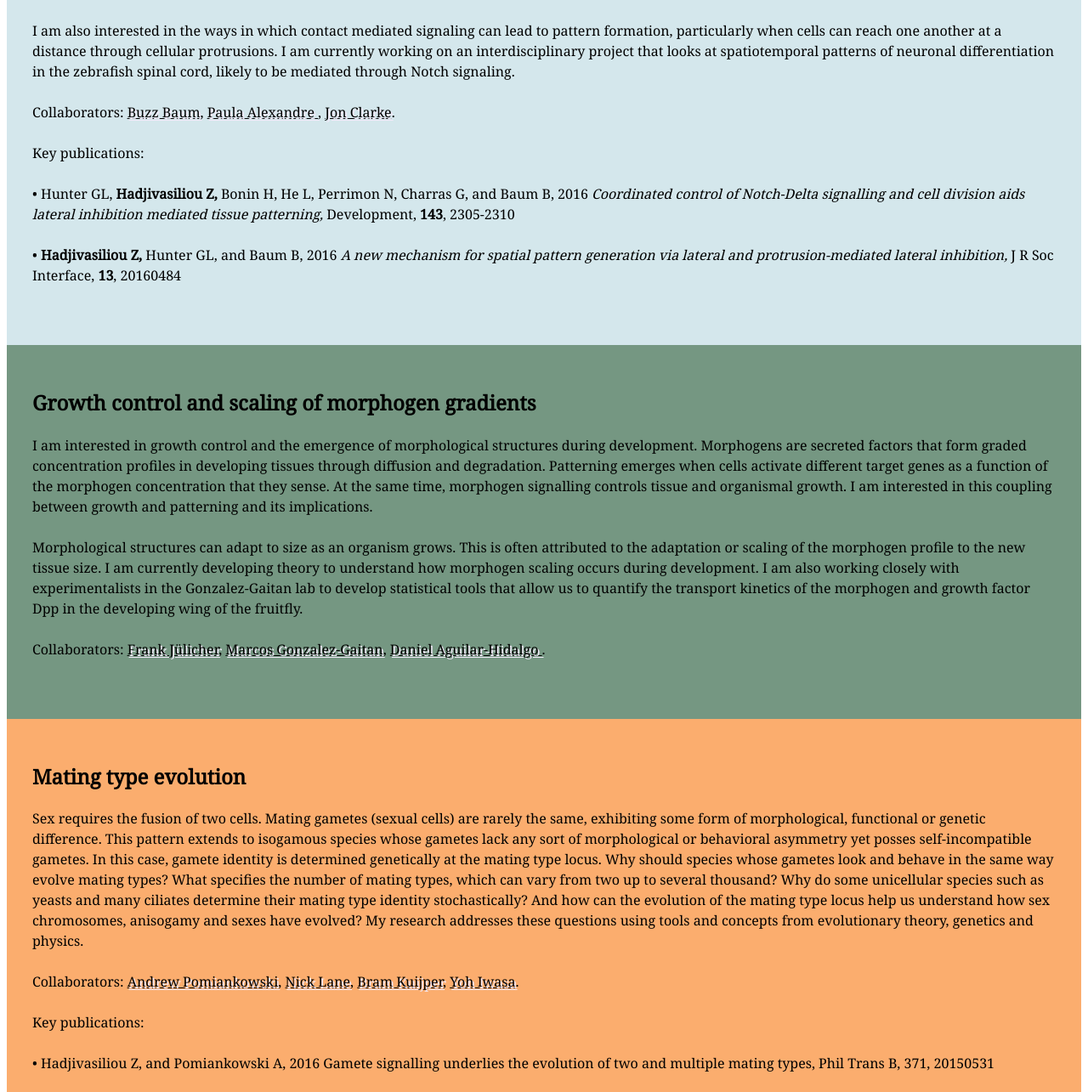
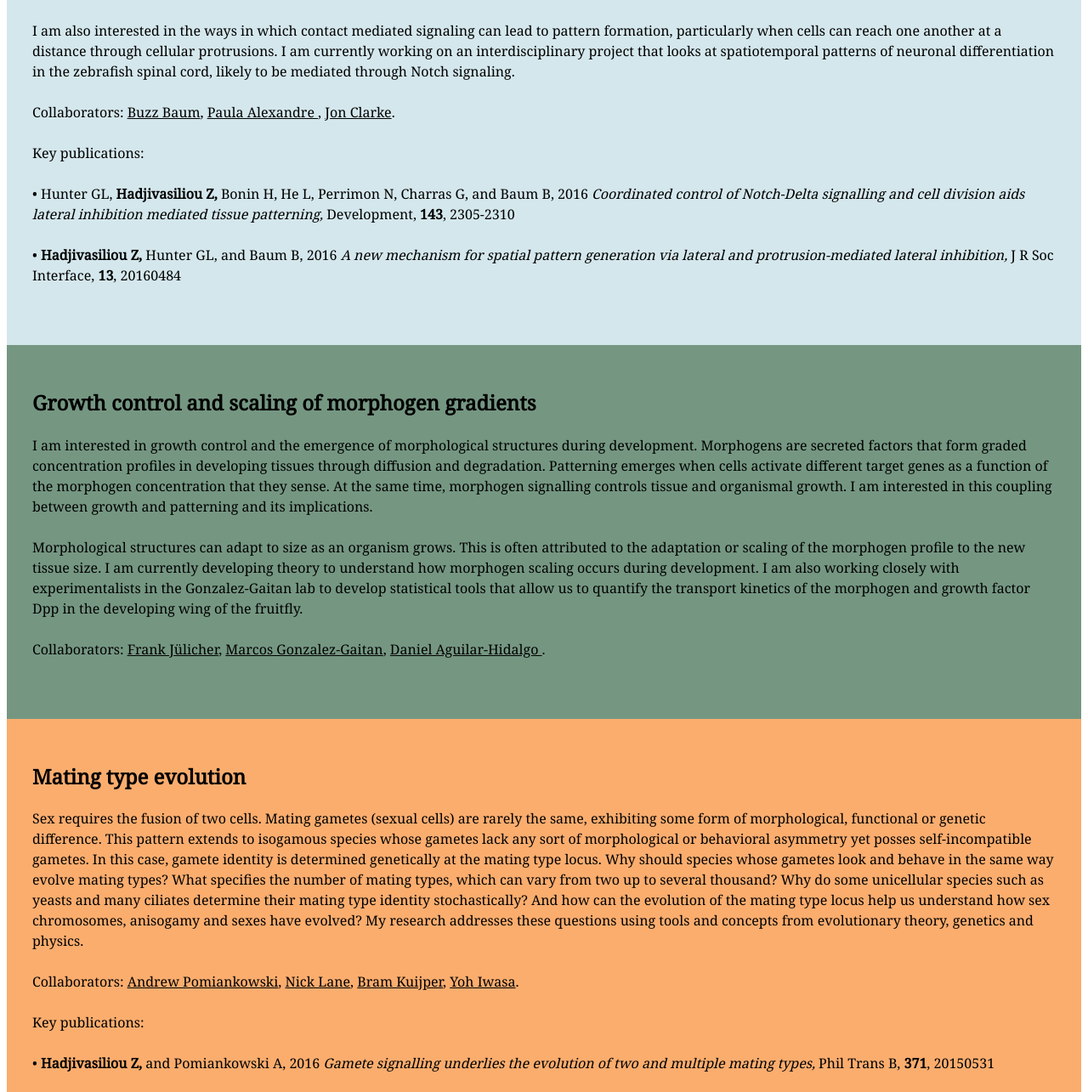
Before and after one commit to elenasavvidou/zenahadjivasiliou, a website: page research.html in a window 1280 px wide. Shown: the part 484-1769 px from the top of the page at 85% size. Drawn offline with nearby package versions, Linux system fonts and the light colour scheme.

Commit message:
research

```diff
--- a/research.html
+++ b/research.html
@@ -34,9 +34,9 @@
       <br> I am also interested in the ways in which contact mediated signaling can lead to pattern formation, particularly when cells can reach one another at a distance through cellular protrusions. I am currently working on an interdisciplinary project
       that looks at spatiotemporal patterns of neuronal differentiation in the zebrafish spinal cord, likely to be mediated through Notch signaling.
       <br>
-      <br> Collaborators: <a href="http://www.ucl.ac.uk/lmcb/users/buzz-baum"><u>Buzz Baum</u></a>,
-      <a href="https://www.ucl.ac.uk/child-health/research/developmental-biology-and-cancer-programme/developmental-biology-birth-defects/paula"><u> Paula Alexandre </u></a>,
-      <a href="https://kclpure.kcl.ac.uk/portal/jon.clarke.html"><u>Jon Clarke</u></a>.
+      <br> Collaborators: <a href="http://www.ucl.ac.uk/lmcb/users/buzz-baum" style=" text-shadow: none;"><u>Buzz Baum</u></a>,
+      <a href="https://www.ucl.ac.uk/child-health/research/developmental-biology-and-cancer-programme/developmental-biology-birth-defects/paula" style=" text-shadow: none;"><u> Paula Alexandre </u></a>,
+      <a href="https://kclpure.kcl.ac.uk/portal/jon.clarke.html" style=" text-shadow: none;"><u>Jon Clarke</u></a>.
       <br>
       <br> Key publications:
       <br>
@@ -62,9 +62,9 @@
       during development. I am also working closely with experimentalists in the Gonzalez-Gaitan lab to develop statistical tools that allow us to quantify the transport kinetics of the morphogen and growth factor Dpp in the developing wing of the fruitfly.
       <br>
       <br> Collaborators:
-      <a href="https://www.pks.mpg.de/biological-physics/frank-juelicher/"><u>Frank Jülicher</u></a>,
-      <a href="https://www.unige.ch/sciences/biochimie/labs/marcos-gonzalez-gaitan/research/"><u>Marcos Gonzalez-Gaitan</u></a>,
-      <a href="https://www.pks.mpg.de/~daguilar/"> <u>Daniel Aguilar-Hidalgo </u></a>.
+      <a href="https://www.pks.mpg.de/biological-physics/frank-juelicher/" style=" text-shadow: none;"><u>Frank Jülicher</u></a>,
+      <a href="https://www.unige.ch/sciences/biochimie/labs/marcos-gonzalez-gaitan/research/" style=" text-shadow: none;"><u>Marcos Gonzalez-Gaitan</u></a>,
+      <a href="https://www.pks.mpg.de/~daguilar/" style=" text-shadow: none;"> <u>Daniel Aguilar-Hidalgo </u></a>.
 
       <br>
       <br>
@@ -81,19 +81,19 @@
       the number of mating types, which can vary from two up to several thousand? Why do some unicellular species such as yeasts and many ciliates determine their mating type identity stochastically? And how can the evolution of the mating type locus
       help us understand how sex chromosomes, anisogamy and sexes have evolved? My research addresses these questions using tools and concepts from evolutionary theory, genetics and physics.
       <br>
-      <br> Collaborators: <a href="https://www.ucl.ac.uk/~ucbhpom/people.html"><u>Andrew Pomiankowski</u></a>,
-      <a href="http://nick-lane.net"><u>Nick Lane</u></a>,
-      <a href="http://ecoevo.uk"><u>Bram Kuijper</u></a>,
-      <a href="http://bio-math10.biology.kyushu-u.ac.jp/~iwasa/index-e.html"><u>Yoh Iwasa</u></a>.
+      <br> Collaborators: <a href="https://www.ucl.ac.uk/~ucbhpom/people.html" style=" text-shadow: none;"><u>Andrew Pomiankowski</u></a>,
+      <a href="http://nick-lane.net" style=" text-shadow: none;"><u>Nick Lane</u></a>,
+      <a href="http://ecoevo.uk" style=" text-shadow: none;"><u>Bram Kuijper</u></a>,
+      <a href="http://bio-math10.biology.kyushu-u.ac.jp/~iwasa/index-e.html" style=" text-shadow: none;"><u>Yoh Iwasa</u></a>.
       <br>
       <br> Key publications:
       <br>
-      <br> • Hadjivasiliou Z, and Pomiankowski A, 2016 Gamete signalling underlies the evolution of two and multiple mating types, Phil Trans B, 371, 20150531
+      <br> • <b>Hadjivasiliou Z,</b>  and Pomiankowski A, 2016 <i>Gamete signalling underlies the evolution of two and multiple mating types,</i> Phil Trans B,<b> 371</b>, 20150531
       <br>
-      <br> • Hadjivasiliou Z, Pomiankowski A, and Kuijiper B, 2016 The evolution of mating type switching, Evolution, 70, 1569-1581
+      <br> • <b>Hadjivasiliou Z,</b>  Pomiankowski A, and Kuijiper B, 2016 <i>The evolution of mating type switching, Evolution,</i><b> 70</b>, 1569-1581
 
       <br>
-      <br> • Hadjivasiliou Z, Iwasa Y, and Pomiankowski A, 2015 Cell-cell signalling in sexual chemotaxis: A basis for gametic differentiation, mating types and sexes, J R Soc Interface, 12, 20150342
+      <br> • <b>Hadjivasiliou Z,</b>  Iwasa Y, and Pomiankowski A, 2015 <i>Cell-cell signalling in sexual chemotaxis: A basis for gametic differentiation, mating types and sexes,</i> J R Soc Interface, <b>12</b>, 20150342
 
 
       <br>
@@ -110,19 +110,19 @@
       evolution of mating types or speciation through the lens of the mitochondrial genome and its inheritance patterns? I am interested in addressing these questions both by developing new theory and by working with experimentalists that study mitochondrial
       genetics.
       <br>
-      <br> Collaborators: <a href="https://www.ucl.ac.uk/~ucbhpom/people.html"><u>Andrew Pomiankowski</u></a>,
-      <a href="http://nick-lane.net"><u>Nick Lane</u></a>,
-      <a href="https://lifewp.bgu.ac.il/wp/dmishmar/"><u> Dan Mishmar</u></a>.
+      <br> Collaborators: <a href="https://www.ucl.ac.uk/~ucbhpom/people.html" style=" text-shadow: none;"><u>Andrew Pomiankowski</u></a>,
+      <a href="http://nick-lane.net" style=" text-shadow: none;"><u>Nick Lane</u></a>,
+      <a href="https://lifewp.bgu.ac.il/wp/dmishmar/" style=" text-shadow: none;"><u> Dan Mishmar</u></a>.
       <br>
       <br> Key publications:
       <br>
-      <br> • Radzvilavicius AL, Hadjivasiliou Z, Pomiankowski A, and Lane N, 2016 Selection for mitochondrial quality drives the evolution of germline, PLoS Biology, 14, e2000410
+      <br> • Radzvilavicius AL, <b>Hadjivasiliou Z,</b> Pomiankowski A, and Lane N, 2016 <i>Selection for mitochondrial quality drives the evolution of germline,</i> PLoS Biology, <b>14</b>, e2000410
 
       <br>
-      <br> • Yaacov DB, Hadjivasiliou Z, Levin L, Zarivach R, Bouskila A, and Mishmar D, 2015 Mitochondria involvement in vertebrate speciation? The case of mito-nuclear genetic divergence in chameleons, Genome Biol Evol, 7, 3322-3336
+      <br> • Yaacov DB, <b>Hadjivasiliou Z,</b>  Levin L, Zarivach R, Bouskila A, and Mishmar D, 2015 <i>Mitochondria involvement in vertebrate speciation? The case of mito-nuclear genetic divergence in chameleons,</i> Genome Biol Evol,<b> 7</b>, 3322-3336
 
       <br>
-      <br> • Hadjivasiliou Z, Lane N, Seymour RM, and Pomiankowski A, 2013 Dynamics of mitochondrial inheritance in the evolution of binary mating types and two sexes. Proc R Soc B 280, 20131920
+      <br> • <b>Hadjivasiliou Z,</b>  Lane N, Seymour RM, and Pomiankowski A, 2013 <i>Dynamics of mitochondrial inheritance in the evolution of binary mating types and two sexes.</i> Proc R Soc B <b>280</b>, 20131920
 
       <br>
       <br>
```
